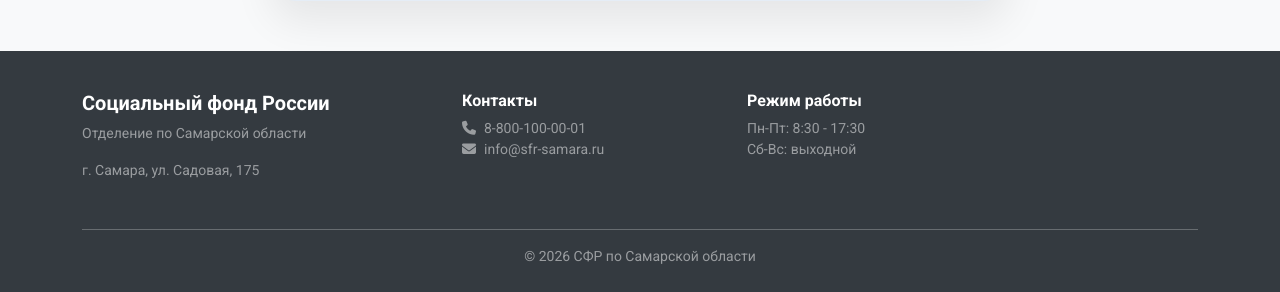
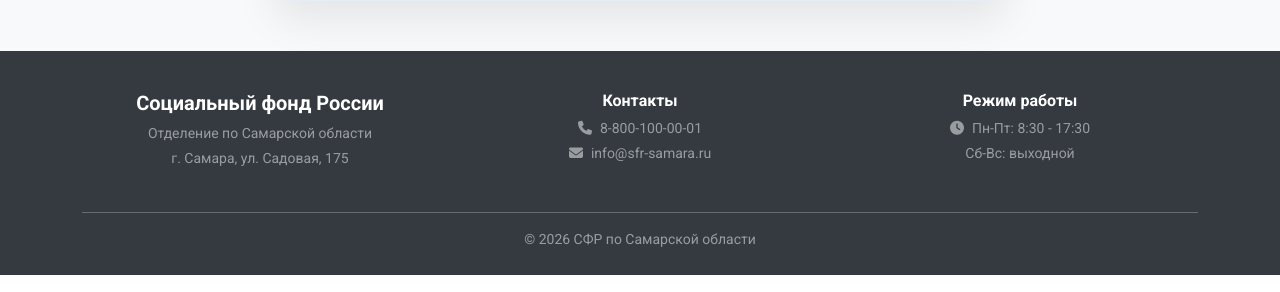
Before and after one commit to starlekss/sfr-project, a Django app: page /applications/2/ in a window 1280 px wide. Shown: the part 874-1166 px from the top of the page. Run offline with Django 5.2, Linux system fonts and the light colour scheme; a user stored in the database is signed in; data comes from the database, SQL or seed files in the repository.

Commit message:
Fix footer spacing and alignment

```diff
--- a/applications/templates/applications/base.html
+++ b/applications/templates/applications/base.html
@@ -1354,24 +1354,24 @@
 <!-- Футер -->
 <footer class="footer">
     <div class="container">
-        <div class="row">
+        <div class="row text-center">
             <div class="col-md-4 mb-3">
                 <h5 class="fw-bold mb-2">Социальный фонд России</h5>
-                <p class="text-white-50 small">Отделение по Самарской области</p>
-                <p class="text-white-50 small">г. Самара, ул. Садовая, 175</p>
+                <p class="text-white-50 small mb-1">Отделение по Самарской области</p>
+                <p class="text-white-50 small mb-0">г. Самара, ул. Садовая, 175</p>
             </div>
-            <div class="col-md-3 mb-3">
+            <div class="col-md-4 mb-3">
                 <h6 class="fw-bold mb-2">Контакты</h6>
                 <ul class="list-unstyled small text-white-50">
-                    <li><i class="fas fa-phone me-2"></i>8-800-100-00-01</li>
-                    <li><i class="fas fa-envelope me-2"></i>info@sfr-samara.ru</li>
+                    <li class="mb-1"><i class="fas fa-phone me-2"></i>8-800-100-00-01</li>
+                    <li class="mb-0"><i class="fas fa-envelope me-2"></i>info@sfr-samara.ru</li>
                 </ul>
             </div>
-            <div class="col-md-3 mb-3">
+            <div class="col-md-4 mb-3">
                 <h6 class="fw-bold mb-2">Режим работы</h6>
                 <ul class="list-unstyled small text-white-50">
-                    <li>Пн-Пт: 8:30 - 17:30</li>
-                    <li>Сб-Вс: выходной</li>
+                    <li class="mb-1"><i class="fas fa-clock me-2"></i>Пн-Пт: 8:30 - 17:30</li>
+                    <li class="mb-0">Сб-Вс: выходной</li>
                 </ul>
             </div>
         </div>
@@ -1381,6 +1381,7 @@
         </div>
     </div>
 </footer>
+
 
 <script src="https://cdn.jsdelivr.net/npm/bootstrap@5.3.0/dist/js/bootstrap.bundle.min.js"></script>
 <script>
```
